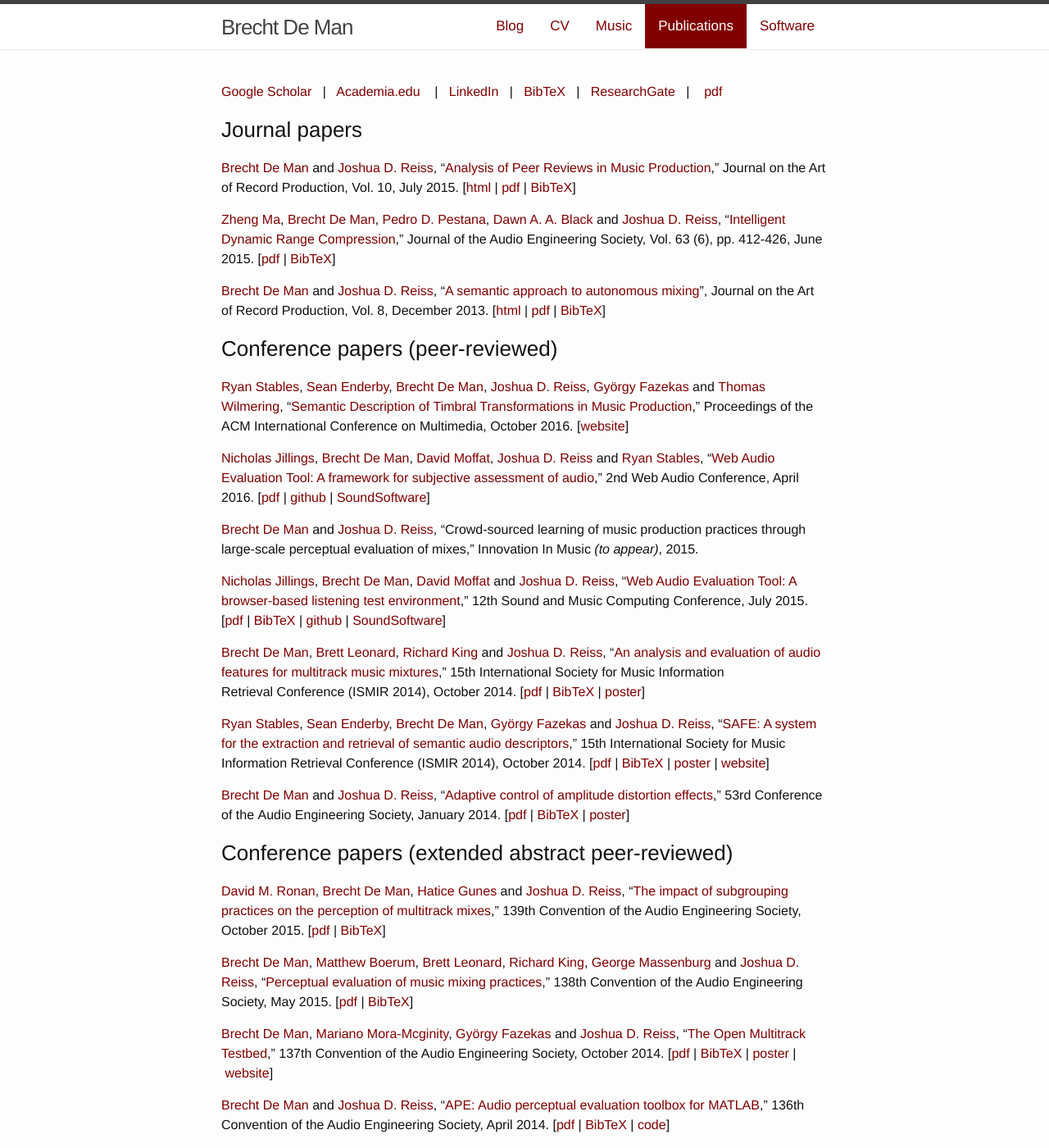
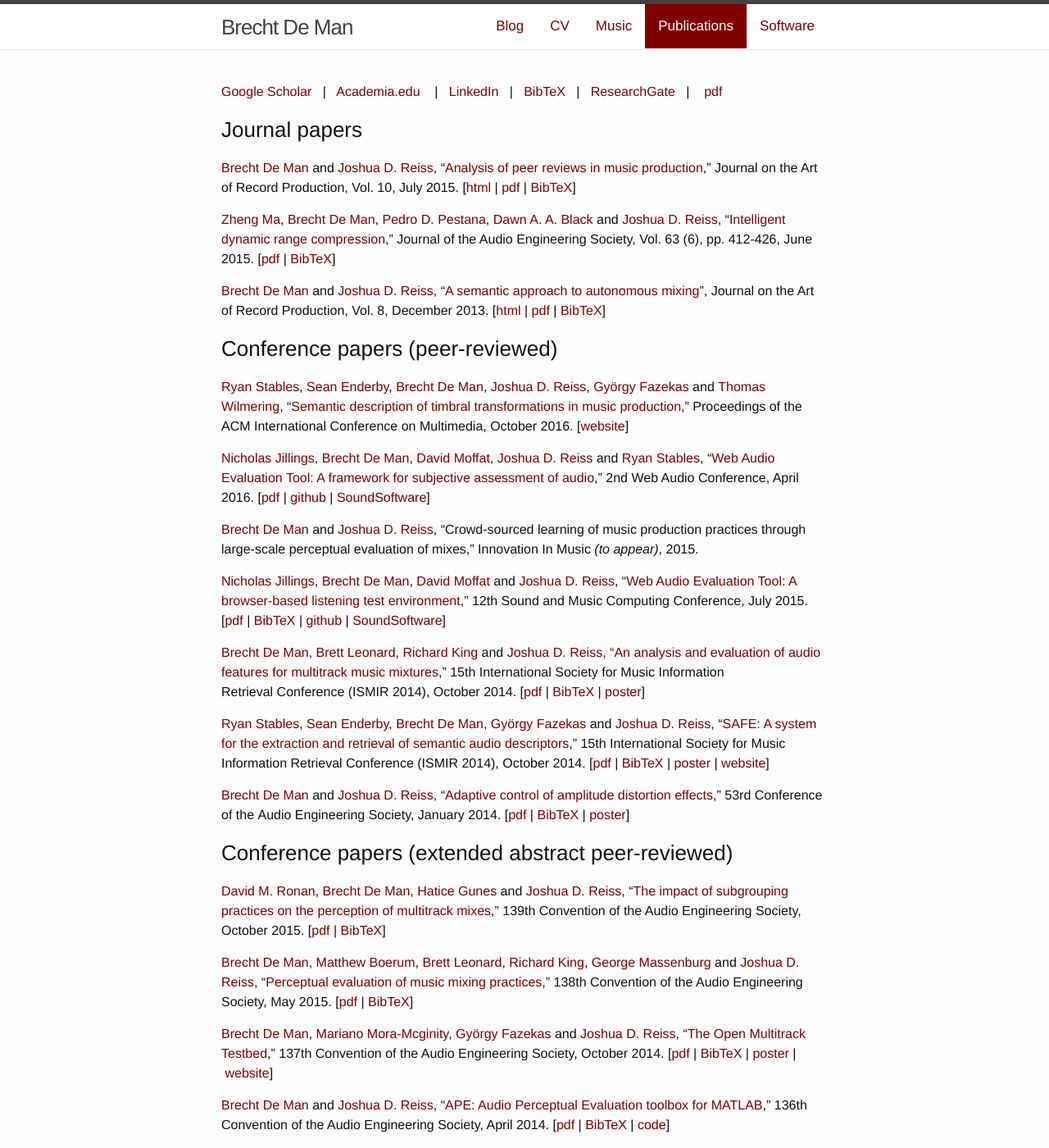
Before and after one commit to BrechtDeMan/BrechtDeMan.github.io, a Jekyll site: the page built from publications/index.md, in a window 1280 px wide and 1400 px high. Shown: the whole window at 82% size. Built offline with Jekyll 4.4.1, drawn with Linux system fonts in a browser that asks for light colours; nearby versions of some CDN libraries.

```diff
--- a/publications/index.md
+++ b/publications/index.md
@@ -9,9 +9,9 @@ redirect_from:
 
 ### Journal papers
 
-[Brecht De Man](http://www.brechtdeman.com/) and [Joshua D. Reiss](http://www.eecs.qmul.ac.uk/~josh/), “[Analysis of Peer Reviews in Music Production](http://arpjournal.com/analysis-of-peer-reviews-in-music-production/),” Journal on the Art of Record Production, Vol. 10, July 2015\. [[html](http://arpjournal.com/analysis-of-peer-reviews-in-music-production/) &#124; [pdf](http://brechtdeman.com/publications/pdf/jarp10.pdf) &#124; [BibTeX](http://brechtdeman.com/publications/BibTeX-txt/jarp10.txt)]
+[Brecht De Man](http://www.brechtdeman.com/) and [Joshua D. Reiss](http://www.eecs.qmul.ac.uk/~josh/), “[Analysis of peer reviews in music production](http://arpjournal.com/analysis-of-peer-reviews-in-music-production/),” Journal on the Art of Record Production, Vol. 10, July 2015\. [[html](http://arpjournal.com/analysis-of-peer-reviews-in-music-production/) &#124; [pdf](http://brechtdeman.com/publications/pdf/jarp10.pdf) &#124; [BibTeX](http://brechtdeman.com/publications/BibTeX-txt/jarp10.txt)]
 
-[Zheng Ma](mailto:z.ma@qmul.ac.uk), [Brecht De Man](http://www.brechtdeman.com), [Pedro D. Pestana](http://www.stereosonic.org/phd/cv.html), [Dawn A. A. Black](http://www.eecs.qmul.ac.uk/~dawn/dr-dawn-black) and [Joshua D. Reiss](http://www.eecs.qmul.ac.uk/~josh/), “[Intelligent Dynamic Range Compression](http://www.aes.org/e-lib/browse.cfm?elib=17821),” Journal of the Audio Engineering Society, Vol. 63 (6), pp. 412-426, June 2015\. [[pdf](http://www.eecs.qmul.ac.uk/~josh/documents/2015/Ma%202015%20-%20Intelligent%20Multitrack%20Compression.pdf) &#124; [BibTeX](http://brechtdeman.com/publications/BibTeX-txt/jaes-ma.txt)]
+[Zheng Ma](mailto:z.ma@qmul.ac.uk), [Brecht De Man](http://www.brechtdeman.com), [Pedro D. Pestana](http://www.stereosonic.org/phd/cv.html), [Dawn A. A. Black](http://www.eecs.qmul.ac.uk/~dawn/dr-dawn-black) and [Joshua D. Reiss](http://www.eecs.qmul.ac.uk/~josh/), “[Intelligent dynamic range compression](http://www.aes.org/e-lib/browse.cfm?elib=17821),” Journal of the Audio Engineering Society, Vol. 63 (6), pp. 412-426, June 2015\. [[pdf](http://www.eecs.qmul.ac.uk/~josh/documents/2015/Ma%202015%20-%20Intelligent%20Multitrack%20Compression.pdf) &#124; [BibTeX](http://brechtdeman.com/publications/BibTeX-txt/jaes-ma.txt)]
 
 [Brecht De Man](http://www.brechtdeman.com/) and [Joshua D. Reiss](http://www.eecs.qmul.ac.uk/~josh/), “[A semantic approach to autonomous mixing](http://arpjournal.com/2639/a-semantic-approach-to-autonomous-mixing/)”, Journal on the Art of Record Production, Vol. 8, December 2013\. [[html](http://arpjournal.com/2639/a-semantic-approach-to-autonomous-mixing/) &#124; [pdf](http://www.brechtdeman.com/publications/pdf/jarp8.pdf) &#124; [BibTeX](http://www.brechtdeman.com/publications/BibTeX-txt/jarp8.txt)]
 
@@ -19,7 +19,7 @@ redirect_from:
 
 ### Conference papers (peer-reviewed)
 
-[Ryan Stables](http://www.ryanstables.co.uk), [Sean Enderby](http://www.bcu.ac.uk/computing-engineering-and-the-built-environment/research/phd/current-students/sean-enderby), [Brecht De Man](http://www.brechtdeman.com), [Joshua D. Reiss](http://www.eecs.qmul.ac.uk/~josh/), [György Fazekas](http://www.eecs.qmul.ac.uk/~gyorgyf/about.html) and [Thomas Wilmering](http://www.eecs.qmul.ac.uk/people/view/4665), “[Semantic Description of Timbral Transformations in Music Production](http://dl.acm.org/citation.cfm?id=2967238),” Proceedings of the ACM International Conference on Multimedia, October 2016. [[website](http://www.semanticaudio.co.uk)]
+[Ryan Stables](http://www.ryanstables.co.uk), [Sean Enderby](http://www.bcu.ac.uk/computing-engineering-and-the-built-environment/research/phd/current-students/sean-enderby), [Brecht De Man](http://www.brechtdeman.com), [Joshua D. Reiss](http://www.eecs.qmul.ac.uk/~josh/), [György Fazekas](http://www.eecs.qmul.ac.uk/~gyorgyf/about.html) and [Thomas Wilmering](http://www.eecs.qmul.ac.uk/people/view/4665), “[Semantic description of timbral transformations in music production](http://dl.acm.org/citation.cfm?id=2967238),” Proceedings of the ACM International Conference on Multimedia, October 2016. [[website](http://www.semanticaudio.co.uk)]
 
 [Nicholas Jillings](http://nicholasjillings.com/), [Brecht De Man](http://brechtdeman.com/), [David Moffat](http://davemoffat.com/), [Joshua D. Reiss](http://www.eecs.qmul.ac.uk/~josh/index.htm) and [Ryan Stables](http://www.ryanstables.co.uk), “[Web Audio Evaluation Tool: A framework for subjective assessment of audio](https://smartech.gatech.edu/bitstream/handle/1853/54595/WAC2016-67.pdf),” 2nd Web Audio Conference, April 2016\. [[pdf](https://smartech.gatech.edu/bitstream/handle/1853/54595/WAC2016-67.pdf) &#124; [github](https://github.com/BrechtDeMan/WebAudioEvaluationTool) &#124; [SoundSoftware](https://code.soundsoftware.ac.uk/projects/webaudioevaluationtool)]
 
@@ -47,7 +47,7 @@ redirect_from:
 [Brecht De Man](http://www.brechtdeman.com/), [Mariano Mora-Mcginity](http://www.eecs.qmul.ac.uk/people/view/35772/mariano-mora-mcginity), [György Fazekas](http://www.eecs.qmul.ac.uk/~gyorgyf/about.html) and [Joshua D. Reiss](http://www.eecs.qmul.ac.uk/~josh/), “[The Open Multitrack Testbed](http://www.aes.org/e-lib/browse.cfm?elib=17400),” 137th Convention of the Audio Engineering Society, October 2014\. [[pdf](http://www.eecs.qmul.ac.uk/~josh/documents/DeMan%20et%20al-%20The%20Open%20Multitrack%20Testbed-%20AES-%202014.pdf) &#124; [BibTeX](http://www.brechtdeman.com/publications/BibTeX-txt/aes137.txt) &#124; [poster](http://www.brechtdeman.com/publications/posters/aes137poster.pdf) &#124; [website](http://multitrack.eecs.qmul.ac.uk/)]
 
 
-[Brecht De Man](http://www.brechtdeman.com) and [Joshua D. Reiss](http://www.eecs.qmul.ac.uk/~josh/), “[APE: Audio perceptual evaluation toolbox for MATLAB](http://www.aes.org/e-lib/browse.cfm?elib=17160),” 136th Convention of the Audio Engineering Society, April 2014\. [[pdf](http://www.eecs.qmul.ac.uk/~josh/documents/DeMan%20Reiss%20-%20Audio%20Perceptual%20Evaluation%20-%20AES136.pdf) &#124; [BibTeX](http://www.brechtdeman.com/publications/BibTeX-txt/aes136.txt) &#124; [code](https://code.soundsoftware.ac.uk/projects/ape)]
+[Brecht De Man](http://www.brechtdeman.com) and [Joshua D. Reiss](http://www.eecs.qmul.ac.uk/~josh/), “[APE: Audio Perceptual Evaluation toolbox for MATLAB](http://www.aes.org/e-lib/browse.cfm?elib=17160),” 136th Convention of the Audio Engineering Society, April 2014\. [[pdf](http://www.eecs.qmul.ac.uk/~josh/documents/DeMan%20Reiss%20-%20Audio%20Perceptual%20Evaluation%20-%20AES136.pdf) &#124; [BibTeX](http://www.brechtdeman.com/publications/BibTeX-txt/aes136.txt) &#124; [code](https://code.soundsoftware.ac.uk/projects/ape)]
 
 
 [Brecht De Man](http://www.brechtdeman.com) and [Joshua D. Reiss](http://www.eecs.qmul.ac.uk/~josh/), “[A knowledge-engineered autonomous mixing system](http://www.aes.org/e-lib/browse.cfm?elib=17011),” 135th Convention of the Audio Engineering Society, October 2013\. [[pdf](http://www.eecs.qmul.ac.uk/~josh/documents/De%20Man%20Reiss%20-%20AES135.pdf) &#124; [BibTeX](http://www.brechtdeman.com/publications/BibTeX-txt/aes135.txt) &#124; [podcast](http://www.thenakedscientists.com/HTML/interviews/interview/1001571/)]
```
